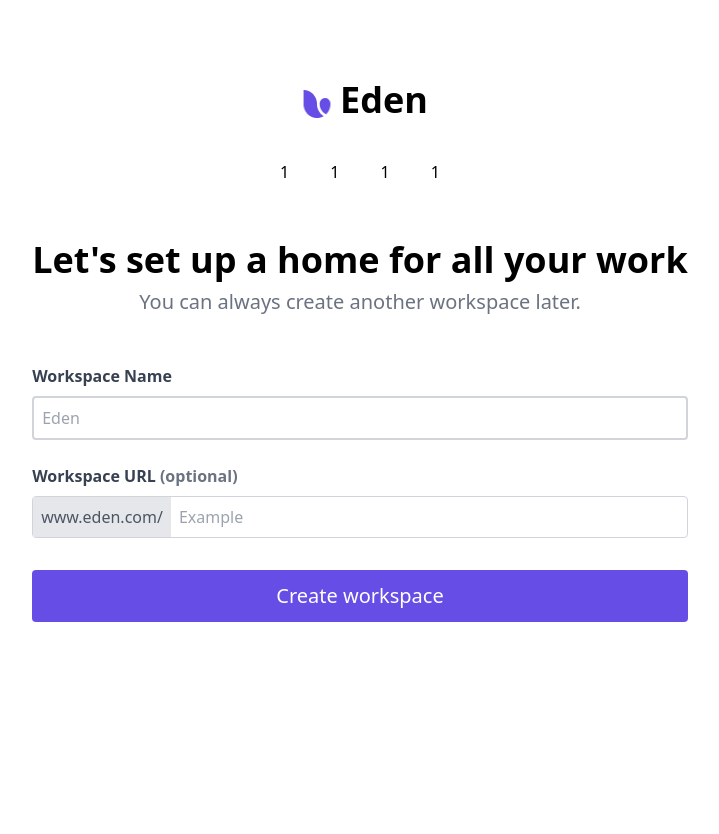
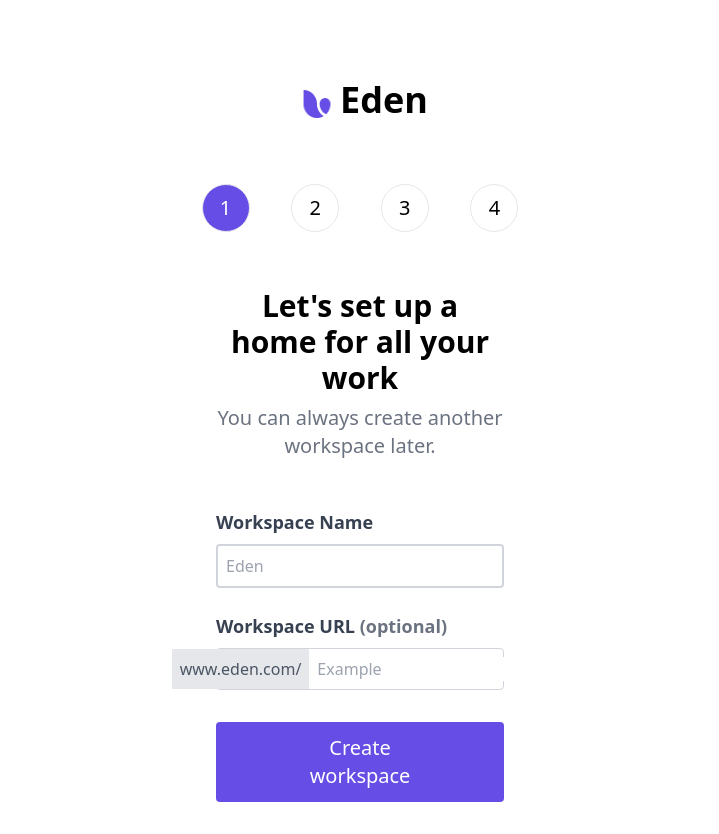
Before and after one commit to VanshSh/cutshortassignment, a React (Create React App) app: page /setup in a window 1280 px wide. Shown: the whole page, without its empty margins (280-999 px from the left). Before the commit the page ends 800 px from the top, so only its background shows below. Built offline with nearby package versions, Linux system fonts and the light colour scheme.

Commit message:
feat: :sparkles: Add Pagination

```diff
--- a/src/App.js
+++ b/src/App.js
@@ -13,14 +13,19 @@ function App() {
         <div className='flex flex-col justify-center items-center mt-20  '>
             <Header />
             <Pagination />
+            <div className=' lg:w-[35vw] px-10'>
                 <BrowserRouter>
                     <Routes>
                         <Route path='/' element={<Home />} />
                         <Route path='setup' element={<Setup />} />
                         <Route path='planning' element={<Planning />} />
-                    <Route path='congratulation' element={<Congratulation />} />
+                        <Route
+                            path='congratulation'
+                            element={<Congratulation />}
+                        />
                     </Routes>
                 </BrowserRouter>
+            </div>
         </div>
     )
 }
--- a/src/components/Header.js
+++ b/src/components/Header.js
@@ -4,7 +4,7 @@ import edenIcon from '../assets/adenIcon.png'
 
 const Header = () => {
     return (
-        <header className='mb-8'>
+        <header className='mb-14'>
             <h1 className='flex font-bold  text-4xl '>
                 <img src={edenIcon} alt='eden icon' className='w-12 h-12' />
                 Eden
--- a/src/components/Headline.js
+++ b/src/components/Headline.js
@@ -3,7 +3,7 @@ import React from 'react'
 const Headline = ({ mainHeading, subHeading }) => {
     return (
         <main className='text-center mb-10'>
-            <h1 className='lg:text-4xl text-2xl font-bold '>{mainHeading}</h1>
+            <h1 className='lg:text-3xl text-2xl font-bold '>{mainHeading}</h1>
             <h4 className='mt-2 lg:text-xl text-lg text-gray-500'>
                 {subHeading}
             </h4>
--- a/src/components/Pagination.js
+++ b/src/components/Pagination.js
@@ -1,13 +1,26 @@
 import React, { useState } from 'react'
+import { useStepCounter } from '../context/context'
 
 const Pagination = () => {
+    let steps = Array.from({ length: 4 }, (_, i) => i + 1)
+    const { page } = useStepCounter()
+
     return (
         <div className='mb-14'>
-            <ul className='flex mx-5 flex-1 w-[20vh] items-center justify-between'>
-                <li>1</li>
-                <li>1</li>
-                <li>1</li>
-                <li>1</li>
+            <ul className='flex mx-5 flex-1 w-[50vh] items-center justify-evenly'>
+                {steps.map((step) => {
+                    return (
+                        <li
+                            className={`flex justify-center border rounded-full h-12 w-12 text-xl  items-center ${
+                                step === page || step < page
+                                    ? 'bg-[#664de5] text-white'
+                                    : ''
+                            } `}
+                        >
+                            {step}
+                        </li>
+                    )
+                })}
             </ul>
         </div>
     )
--- a/src/pages/Congratulation.js
+++ b/src/pages/Congratulation.js
@@ -5,15 +5,16 @@ import { AiFillCheckCircle } from 'react-icons/ai'
 
 const Congratulation = () => {
     return (
-        <div className='items-center px-10 flex  flex-col justify-center'>
+        <div className=' flex flex-col px-10 '>
             <Headline
                 mainHeading='Congratulations, Eren!'
                 subHeading={`You have completed onboarding, you can start using Eden!`}
             />
-            <AiFillCheckCircle className='text-8xl my-10 text-[#664de5]' />
-            <div className='flex flex-col '>
-                <Button title='Launch Eden' path='/' />
+            <div className='flex items-center justify-center'>
+                <AiFillCheckCircle className='text-8xl my-10  text-[#664de5]' />
             </div>
+
+            <Button title='Launch Eden' path='/' />
         </div>
     )
 }
--- a/src/pages/Home.js
+++ b/src/pages/Home.js
@@ -13,7 +13,7 @@ const Home = () => {
             <form action='' className='flex flex-col '>
                 <label
                     htmlFor='fullName'
-                    className='text-md my-2 font-semibold text-gray-700'
+                    className='text-lg my-2 font-semibold text-gray-700'
                 >
                     Full Name
                 </label>
@@ -24,7 +24,7 @@ const Home = () => {
                 />
                 <label
                     htmlFor='displayName'
-                    className='text-md mb-2 mt-6 font-semibold text-gray-700'
+                    className='text-lg mb-2 mt-6 font-semibold text-gray-700'
                 >
                     Display Name
                 </label>
--- a/src/pages/Planning.js
+++ b/src/pages/Planning.js
@@ -11,7 +11,7 @@ const Planning = () => {
                 subHeading={`We'll streamline your setup experience accordingly.`}
             />
 
-            <div className='flex flex-col lg:w-[70vh] '>
+            <div className='flex flex-col  '>
                 <div className='flex lg:flex-row flex-col  '>
                     <div className='border hover:border-[#664de5] cursor-pointer rounded lg:p-6 p-4  lg:mr-10 mb-2'>
                         <BsFillPersonFill className='text-2xl text-[#664de5]' />
--- a/src/pages/Setup.js
+++ b/src/pages/Setup.js
@@ -13,7 +13,7 @@ const Setup = () => {
             <form action='' className='flex flex-col '>
                 <label
                     htmlFor='workspaceName'
-                    className='text-md my-2 font-semibold text-gray-700'
+                    className='text-lg my-2 font-semibold text-gray-700'
                 >
                     Workspace Name
                 </label>
@@ -24,7 +24,7 @@ const Setup = () => {
                 />
                 <label
                     htmlFor='workspaceUrl'
-                    className='text-md mb-2 mt-6 font-semibold text-gray-700'
+                    className='text-lg mb-2 mt-6 font-semibold text-gray-700'
                 >
                     Workspace URL{' '}
                     <span className='text-gray-500'>(optional)</span>
```
Lines whose indentation alone changed are shown as unchanged.
